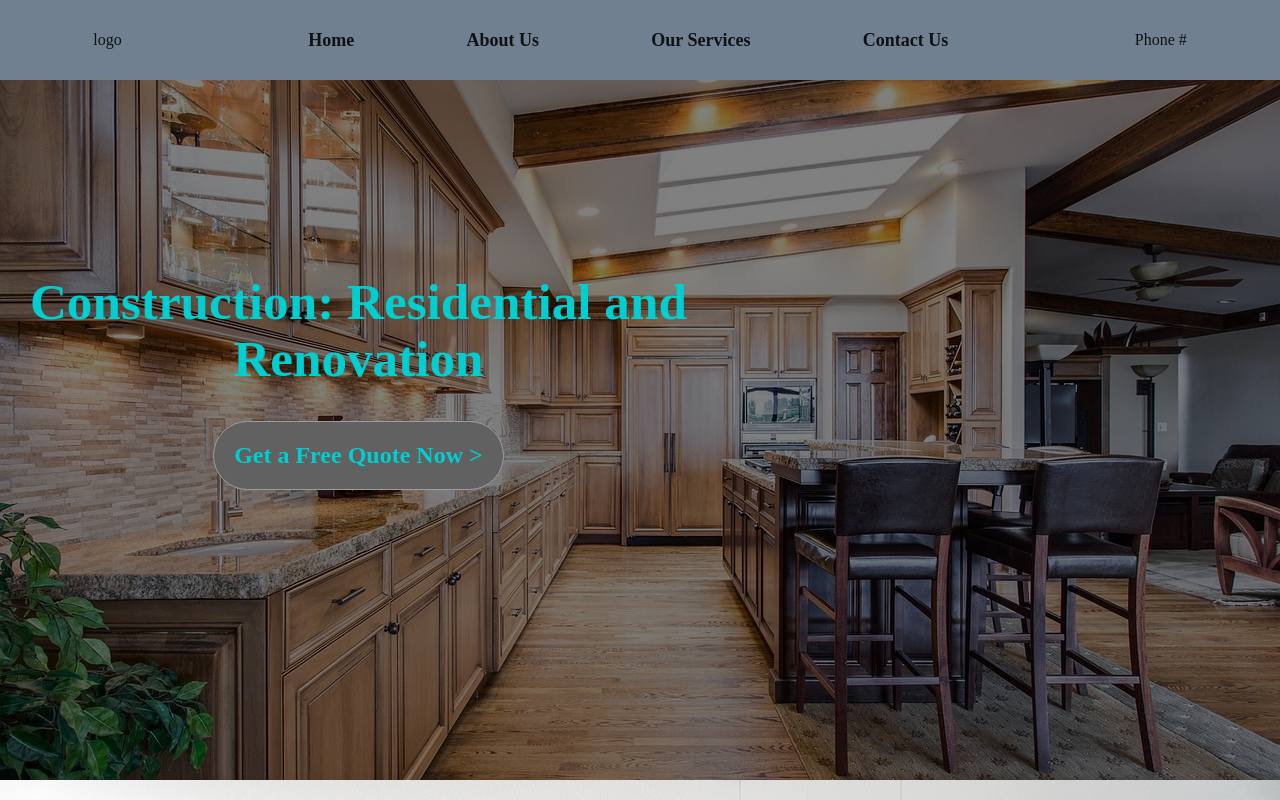
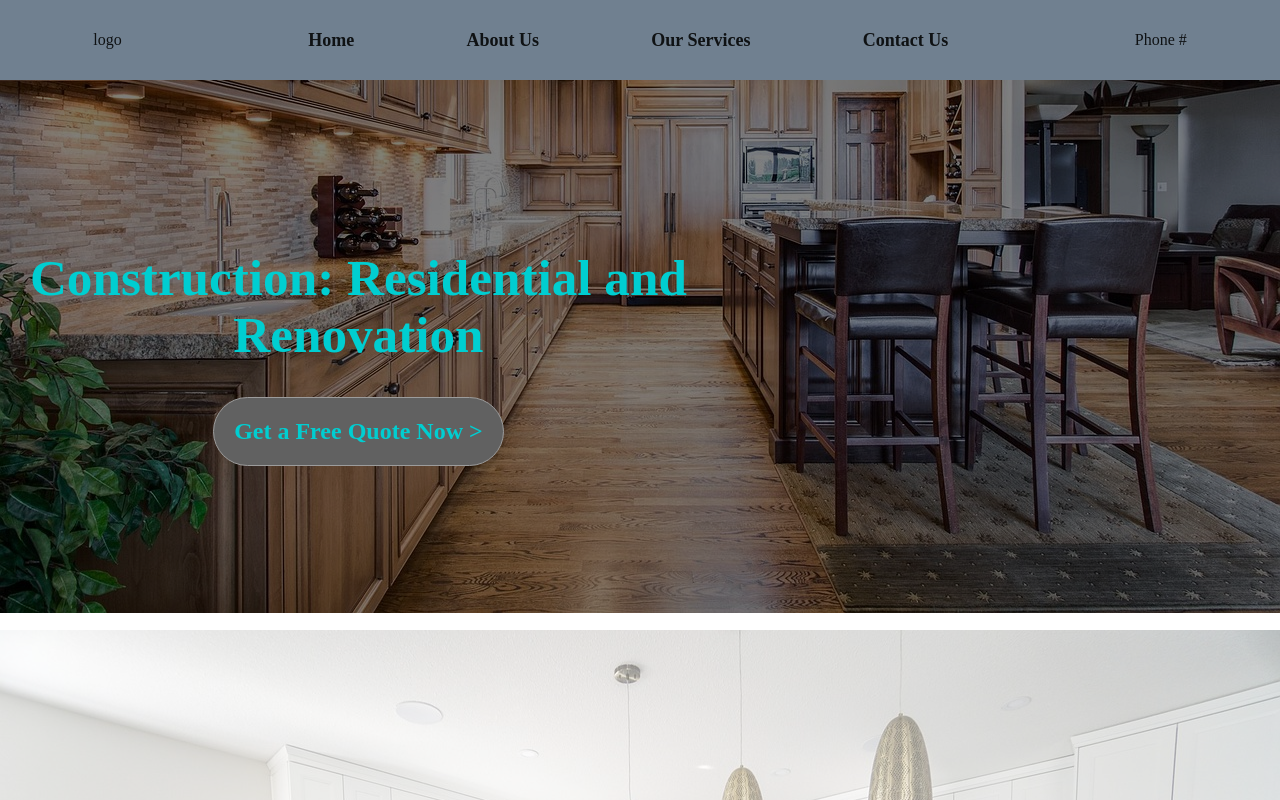
Before and after one commit to mmike1717/Construction-website, a React (Vite) app: page / in a window 1280 px wide. Shown: the top 800 px of the page. Built offline with nearby package versions, Linux system fonts and the light colour scheme.

Commit message:
fixing homepage

```diff
--- a/src/components/HomePage/homePage.css
+++ b/src/components/HomePage/homePage.css
@@ -6,13 +6,13 @@
     width: 100%;
     position: fixed;
     filter: brightness(0.5);
-    /* top: 10%; */
+    top: -30%;
     z-index: -1;
 }
 
 
 .divHoldingFirstImage{
-    height: 700px;
+    height: 550px;
 }
 
 .divHoldingTitleForFirstImage{
@@ -20,7 +20,7 @@
     display: flex;
     flex-direction: column;
     width: 56%;
-    top: 30%;
+    top: 27%;
     color: darkturquoise;
     align-items: center;
 }
```
